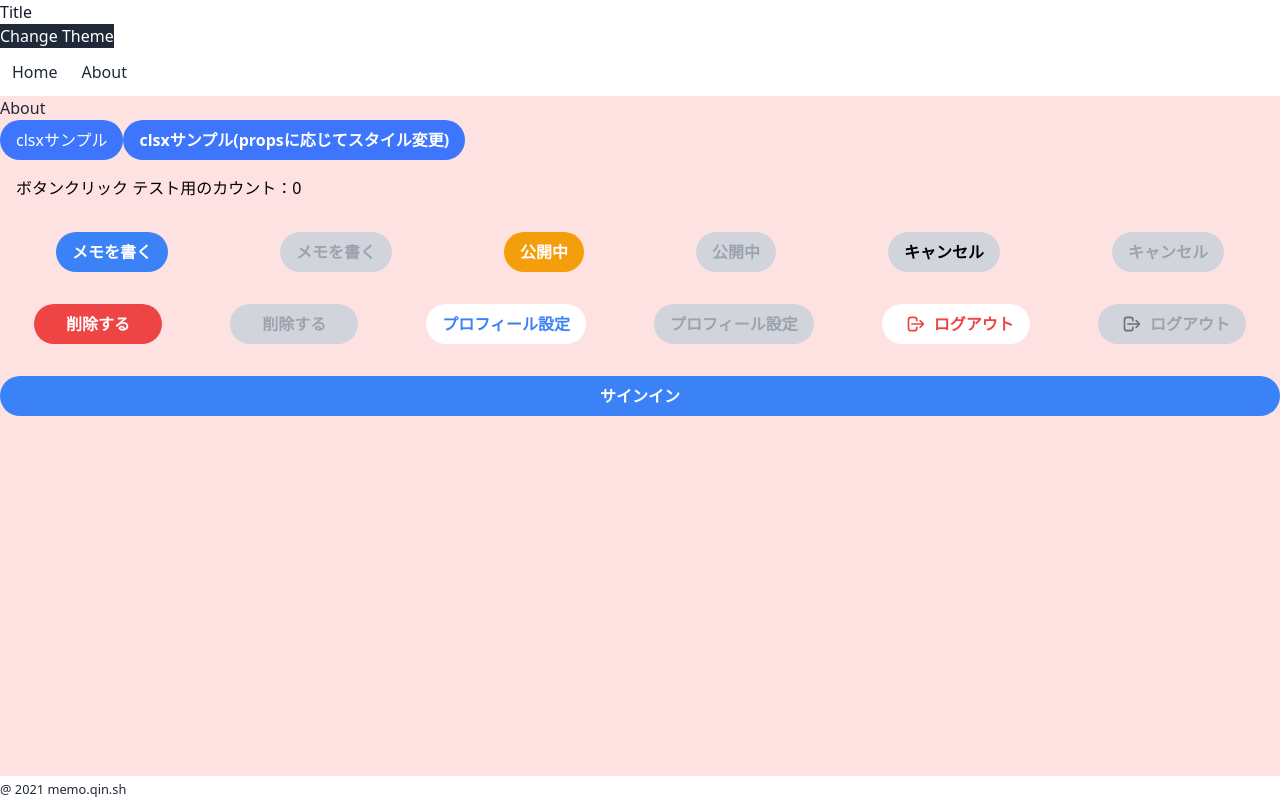
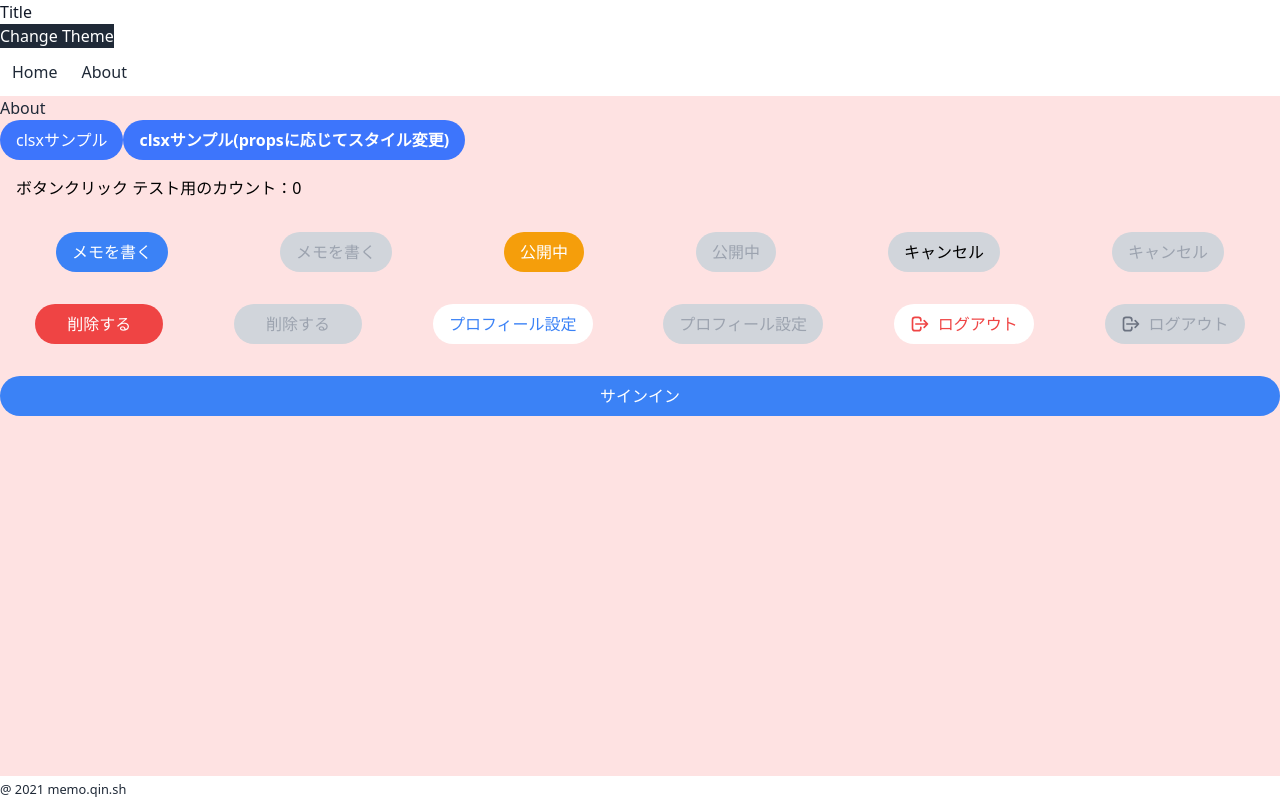
Before and after one commit to qin-salon/qin-memo, a Next.js app: page /about in a window 1280 px wide. Built offline with nearby package versions, Linux system fonts and the light colour scheme.

Commit message:
🩹 Simple fix.

```diff
--- a/src/components/share/Button.tsx
+++ b/src/components/share/Button.tsx
@@ -17,7 +17,6 @@ type CommonType = {
 type ButtonType = CommonType & {
   button: boolean;
   onClick?: DOMAttributes<HTMLButtonElement>["onClick"];
-  onKeyDown?: DOMAttributes<HTMLButtonElement>["onKeyDown"];
 };
 type LinkType = CommonType & {
   linkProps: LinkProps;
@@ -32,7 +31,7 @@ const isButton = (props: ButtonType | LinkType): props is ButtonType => {
 export const Button: VFC<ButtonType | LinkType> = (props) => {
   // ボタンのCSS
   const classes = clsx([
-    " my-4 mx-auto rounded-full focus:outline-none flex flex-row justify-center",
+    "my-4 mx-auto rounded-full focus:outline-none flex flex-row justify-center",
     {
       "text-white bg-blue-500 hover:bg-blue-600": props.bgColor === "blue" && props.disabled === false,
       "text-white bg-red-500 hover:bg-red-600": props.bgColor === "red" && props.disabled === false,
@@ -44,7 +43,7 @@ export const Button: VFC<ButtonType | LinkType> = (props) => {
       "text-black": props.bgColor === "white" && props.disabled === false && props.textColor === "black",
       "text-red-500": props.bgColor === "white" && props.disabled === false && props.textColor === "red",
       "text-blue-500": props.bgColor === "white" && props.disabled === false && props.textColor === "blue",
-      "text-gray-400 bg-gray-300": props.disabled,
+      "text-gray-400 bg-gray-300 cursor-not-allowed": props.disabled,
       "py-4 px-8": props.size === "large",
       "py-2 px-4": props.size === "small",
     },
@@ -53,39 +52,37 @@ export const Button: VFC<ButtonType | LinkType> = (props) => {
   const iconClasses = clsx([
     "my-auto",
     {
-      "mx-3": props.size === "large",
-      "mx-2": props.size === "small",
+      "mr-3": props.startIcon && props.size === "large",
+      "mr-2": props.startIcon && props.size === "small",
+      "ml-3": props.endIcon && props.size === "large",
+      "ml-2": props.endIcon && props.size === "small",
     },
   ]);
 
   if (props.disabled) {
     return (
-      <button className={classes}>
-        {props.startIcon && <div className={iconClasses}>{props.startIcon}</div>}
-        <strong>{props.children}</strong>
-        {props.endIcon && <div className={iconClasses}>{props.endIcon}</div>}
+      <button className={classes} disabled={props.disabled}>
+        {props.startIcon ? <span className={iconClasses}>{props.startIcon}</span> : null}
+        <span>{props.children}</span>
+        {props.endIcon ? <span className={iconClasses}>{props.endIcon}</span> : null}
       </button>
     );
   }
 
-  return (
-    <div className="mx-auto">
-      {isButton(props) ? (
-        <button className={classes} onClick={props.onClick} onKeyDown={props.onKeyDown}>
-          {props.startIcon ? <div className={iconClasses}>{props.startIcon}</div> : null}
-          <strong>{props.children}</strong>
-          {props.endIcon ? <div className={iconClasses}>{props.endIcon}</div> : null}
+  return isButton(props) ? (
+    <button className={classes} onClick={props.onClick}>
+      {props.startIcon ? <span className={iconClasses}>{props.startIcon}</span> : null}
+      <span>{props.children}</span>
+      {props.endIcon ? <span className={iconClasses}>{props.endIcon}</span> : null}
     </button>
   ) : (
     <Link {...props.linkProps}>
       <a className={classes}>
-            {props.startIcon ? <div className={iconClasses}>{props.startIcon}</div> : null}
-            <strong>{props.children}</strong>
-            {props.endIcon ? <div className={iconClasses}>{props.endIcon}</div> : null}
+        {props.startIcon ? <span className={iconClasses}>{props.startIcon}</span> : null}
+        <span>{props.children}</span>
+        {props.endIcon ? <span className={iconClasses}>{props.endIcon}</span> : null}
       </a>
     </Link>
-      )}
-    </div>
   );
 };
 
--- a/src/pages/about.tsx
+++ b/src/pages/about.tsx
@@ -30,92 +30,54 @@ const About = () => {
         </div>
         <div className="flex flex-row justify-start flex-none">
           <div className="mx-auto">
-            <Button button id="blue" bgColor="blue" onClick={handleAddCount} onKeyDown={handleAddCount}>
+            <Button button id="blue" bgColor="blue" onClick={handleAddCount}>
               メモを書く
             </Button>
           </div>
           <div className="mx-auto">
-            <Button button id="blue" bgColor="blue" onClick={handleAddCount} onKeyDown={handleAddCount} disabled>
+            <Button button id="blue" bgColor="blue" onClick={handleAddCount} disabled>
               メモを書く
             </Button>
           </div>
           <div className="mx-auto">
-            <Button
-              button
-              id="orange"
-              bgColor="orange"
-              className="w-auto"
-              onClick={handleAddCount}
-              onKeyDown={handleAddCount}
-            >
+            <Button button id="orange" bgColor="orange" className="w-auto" onClick={handleAddCount}>
               公開中
             </Button>
           </div>
           <div className="mx-auto">
-            <Button
-              button
-              id="orange"
-              bgColor="orange"
-              className="w-auto"
-              onClick={handleAddCount}
-              onKeyDown={handleAddCount}
-              disabled
-            >
+            <Button button id="orange" bgColor="orange" className="w-auto" onClick={handleAddCount} disabled>
               公開中
             </Button>
           </div>
           <div className="mx-auto">
-            <Button button id="gray" bgColor="gray" onClick={handleAddCount} onKeyDown={handleAddCount}>
+            <Button button id="gray" bgColor="gray" onClick={handleAddCount}>
               キャンセル
             </Button>
           </div>
           <div className="mx-auto">
-            <Button button id="disabled" bgColor="blue" onClick={handleAddCount} onKeyDown={handleAddCount} disabled>
+            <Button button id="disabled" bgColor="blue" onClick={handleAddCount} disabled>
               キャンセル
             </Button>
           </div>
         </div>
         <div className="flex flex-row justify-start">
           <div className="mx-auto">
-            <Button button id="red" bgColor="red" className="w-32" onClick={handleAddCount} onKeyDown={handleAddCount}>
+            <Button button id="red" bgColor="red" className="w-32" onClick={handleAddCount}>
               削除する
             </Button>
           </div>
           <div className="mx-auto">
-            <Button
-              button
-              id="red"
-              bgColor="red"
-              className="w-32"
-              onClick={handleAddCount}
-              onKeyDown={handleAddCount}
-              disabled
-            >
+            <Button button id="red" bgColor="red" className="w-32" onClick={handleAddCount} disabled>
               削除する
             </Button>
           </div>
           <div className="mx-auto">
-            <Button
-              button
-              id="appleButton"
-              bgColor="white"
-              textColor="blue"
-              onClick={handleAddCount}
-              onKeyDown={handleAddCount}
-            >
+            <Button button id="appleButton" bgColor="white" textColor="blue" onClick={handleAddCount}>
               プロフィール設定
             </Button>
           </div>
           <div className="mx-auto">
-            <Button
-              button
-              id="appleButton"
-              bgColor="white"
-              textColor="blue"
-              onClick={handleAddCount}
-              onKeyDown={handleAddCount}
-              disabled
-            >
+            <Button button id="appleButton" bgColor="white" textColor="blue" onClick={handleAddCount} disabled>
               プロフィール設定
             </Button>
           </div>
@@ -127,7 +89,6 @@ const About = () => {
               textColor="red"
               startIcon={<SignOut />}
               onClick={handleAddCount}
-              onKeyDown={handleAddCount}
             >
               ログアウト
             </Button>
@@ -140,7 +101,6 @@ const About = () => {
               textColor="red"
               startIcon={<SignOut disabled />}
               onClick={handleAddCount}
-              onKeyDown={handleAddCount}
               disabled
             >
               ログアウト
```
Lines whose indentation alone changed are shown as unchanged.
